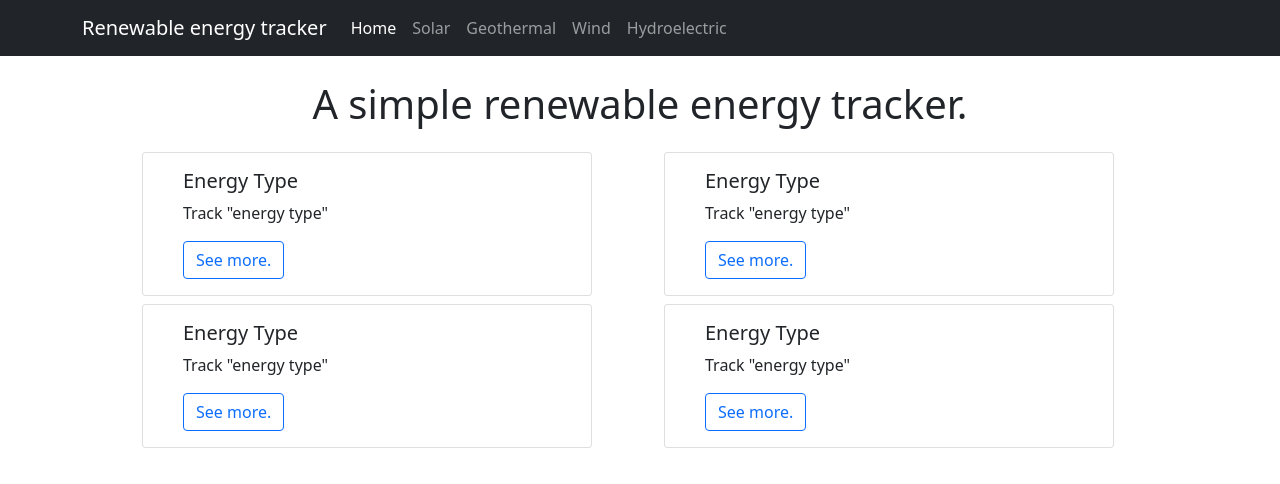
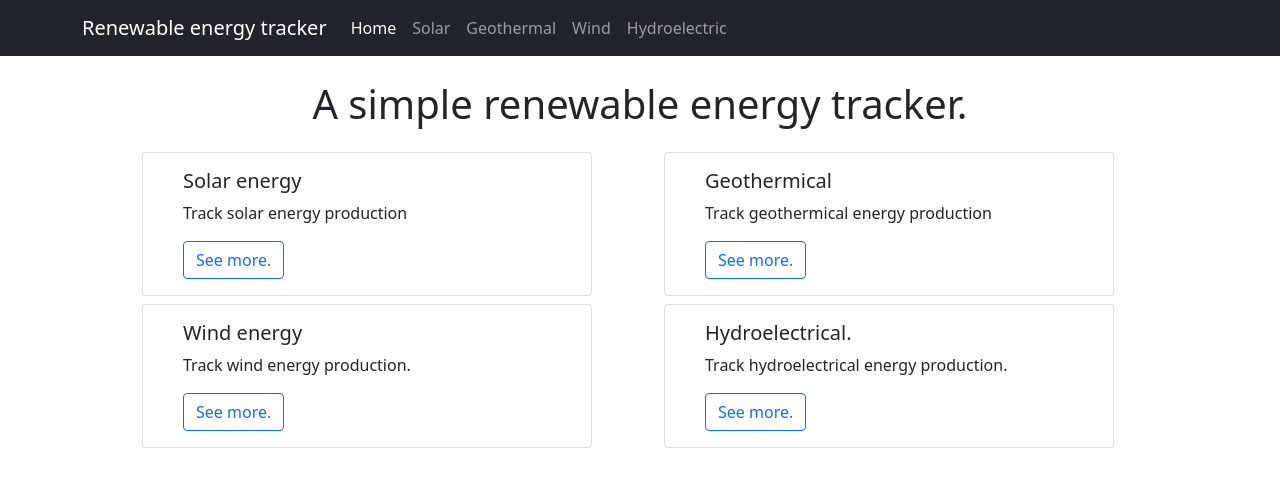
Before and after one commit to ripterdust/finalProyectWeatherEnglish, a React (Create React App) app in the folder it3-app/: page / in a window 1280 px wide. Shown: the top 484 px of the page. Built offline with nearby package versions, Linux system fonts and the light colour scheme.

Commit message:
Para hacer pull

```diff
--- a/it3-app/src/components/MainPage.js
+++ b/it3-app/src/components/MainPage.js
@@ -11,8 +11,8 @@ export const MainPage = () => {
                     <div className="container mb-2">
                         <div className="card container">
                             <div className="card-body">
-                                <h5 className="card-title">Energy Type</h5>
-                                <p className="card-text">Track "energy type"</p>
+                                <h5 className="card-title">Solar energy</h5>
+                                <p className="card-text">Track solar energy production</p>
                                 <Link className="btn btn-outline-primary" to="/solar">See more.</Link>
                             </div>
                         </div>
@@ -24,9 +24,9 @@ export const MainPage = () => {
                     <div className="container mb-2">
                         <div className="card container">
                             <div className="card-body">
-                                <h5 className="card-title">Energy Type</h5>
-                                <p className="card-text">Track "energy type"</p>
-                                <Link className="btn btn-outline-primary" to="/solar">See more.</Link>
+                                <h5 className="card-title">Geothermical</h5>
+                                <p className="card-text">Track geothermical energy production</p>
+                                <Link className="btn btn-outline-primary" to="/geo">See more.</Link>
                             </div>
                         </div>
                     </div>
@@ -37,9 +37,9 @@ export const MainPage = () => {
                     <div className="container mb-2">
                         <div className="card container">
                             <div className="card-body">
-                                <h5 className="card-title">Energy Type</h5>
-                                <p className="card-text">Track "energy type"</p>
-                                <Link className="btn btn-outline-primary" to="/solar">See more.</Link>
+                                <h5 className="card-title">Wind energy</h5>
+                                <p className="card-text">Track wind energy production.</p>
+                                <Link className="btn btn-outline-primary" to="/wind">See more.</Link>
                             </div>
                         </div>
                     </div>
@@ -50,9 +50,9 @@ export const MainPage = () => {
                     <div className="container mb-2">
                         <div className="card container">
                             <div className="card-body">
-                                <h5 className="card-title">Energy Type</h5>
-                                <p className="card-text">Track "energy type"</p>
-                                <Link className="btn btn-outline-primary" to="/solar">See more.</Link>
+                                <h5 className="card-title">Hydroelectrical.</h5>
+                                <p className="card-text">Track hydroelectrical energy production.</p>
+                                <Link className="btn btn-outline-primary" to="/hydro">See more.</Link>
                             </div>
                         </div>
                     </div>
```
